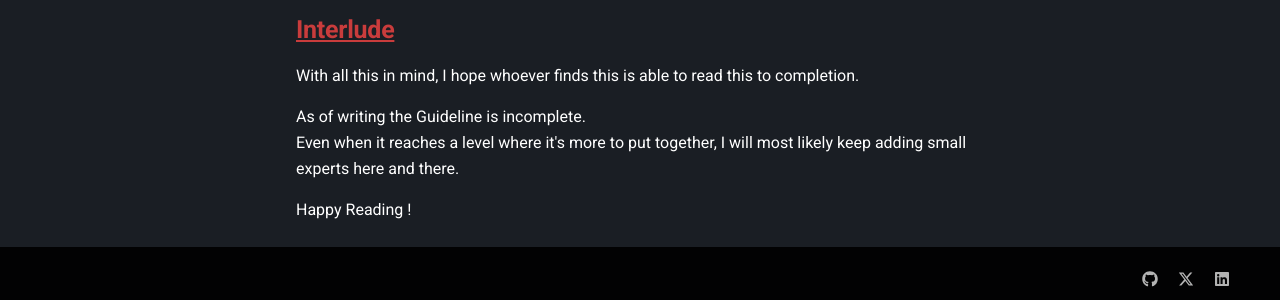
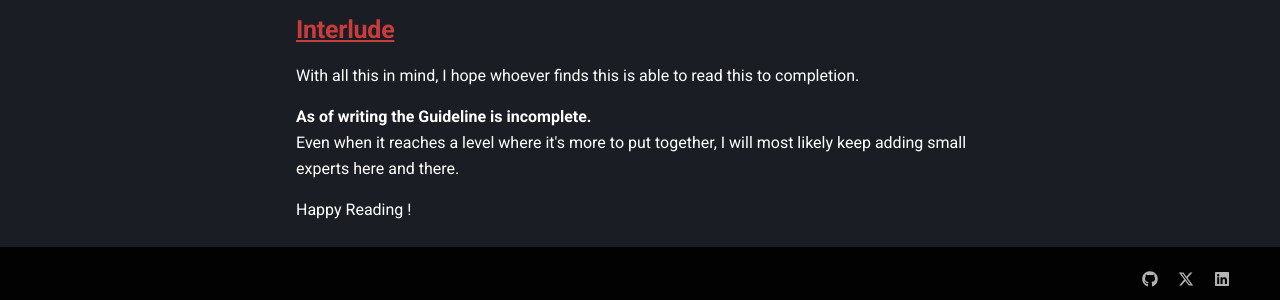
Before and after one commit to Belphonz/Starve-Style, an MkDocs documentation site: the page built from docs/index.md, in a window 1280 px wide and 900 px high, scrolled down 795 px. Shown: the part 589-889 px from the top of the window. Built offline with MkDocs 1.6.1 and Material for MkDocs 9.7.7, drawn with Linux system fonts in a browser that asks for light colours.

Commit message:
vault backup: 2024-10-20 01:01:47

```diff
--- a/docs/index.md
+++ b/docs/index.md
@@ -40,7 +40,7 @@ With this in mind we can segment groups of rules into the environment you find t
 
 With all this in mind, I hope whoever finds this is able to read this to completion.
 
-As of writing the Guideline is incomplete.
+**As of writing the Guideline is incomplete.**
 Even when it reaches a level where it's more to put together, I will most likely keep adding small experts here and there.
 
 Happy Reading !
```
